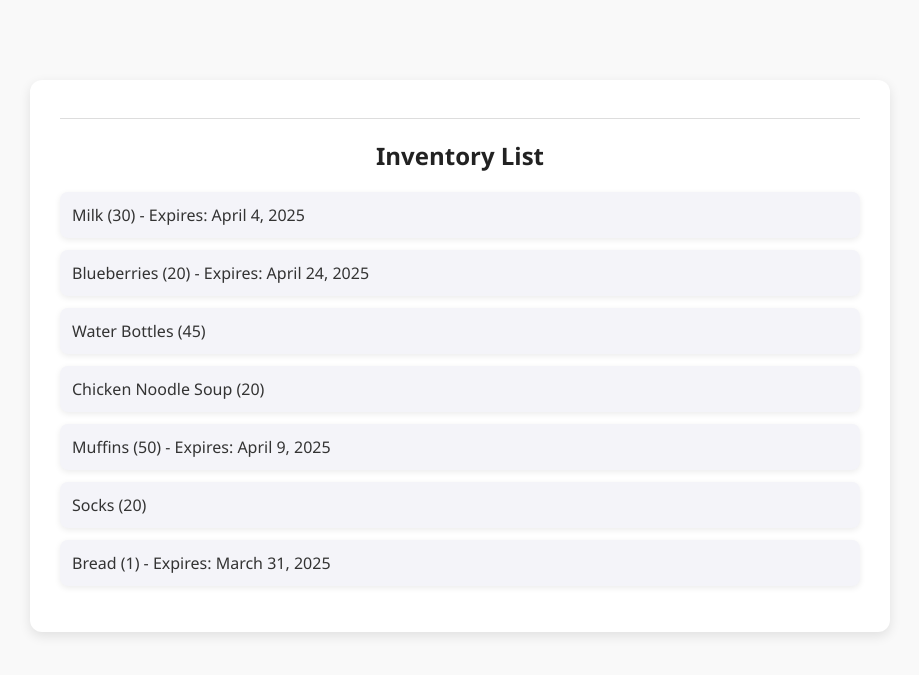
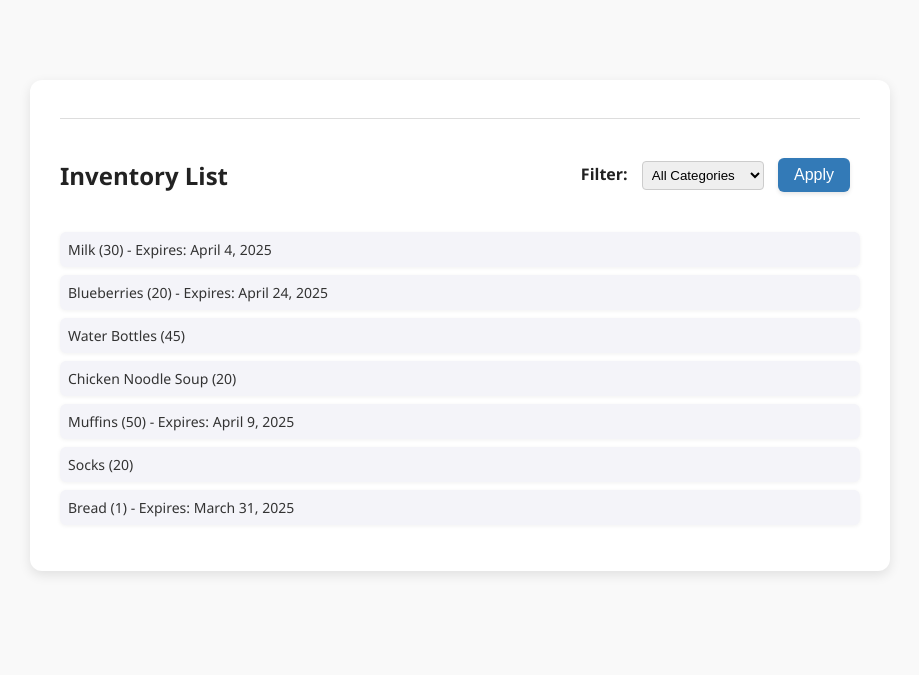
Before and after one commit to tbergdahl/InventoryManagement, a Django app: page /inventory/ in a window 1280 px wide. Shown: the top 675 px of the page, without its empty margins (180-1099 px from the left). Run offline with Django 4.2, Linux system fonts and the light colour scheme; a user stored in the database is signed in; data comes from the database, SQL or seed files in the repository; both versions use the stored data as it was after the commit.

Commit message:
Added filter to the inventory list

```diff
--- a/apps/inventory/forms.py
+++ b/apps/inventory/forms.py
@@ -12,6 +12,7 @@ CATEGORY_CHOICES = (
     ('dairy', 'Dairy'),
     ('fresh', 'Fresh Produce'),
     ('frozen', 'Frozen Foods'),
+    ('other', 'Other'),
     ('snacks', 'Snacks'),
     ('supplies', 'Supplies'),
 )
--- a/apps/inventory/static/css/inventory_home.css
+++ b/apps/inventory/static/css/inventory_home.css
@@ -33,20 +33,18 @@ ul {
 }
 
 ul li {
-    padding: 12px;
+    padding: 8px;
     background-color: #f4f4f9;
-    border-radius: 8px;
-    margin-bottom: 12px;
-    box-shadow: 0 2px 6px rgba(0,0,0,0.08);
+    border-radius: 6px;
+    margin-bottom: 8px;
+    box-shadow: 0 1px 4px rgba(0,0,0,0.06);
     display: flex;
     justify-content: space-between;
     align-items: center;
 }
 
-/* Inventory item text */
 ul li span {
-    font-size: 16px;
-    color: #333;
+    font-size: 14px;
 }
 
 /* Delete button styles */
@@ -143,3 +141,46 @@ hr {
 .create-button-wrapper a:hover {
     background-color: #286090;
 }
+
+/* Header row to align the title and filter form */
+.header-row {
+    display: flex;
+    justify-content: space-between;
+    align-items: center;
+    margin-bottom: 20px;
+}
+
+/* Filter form styles */
+.filter-form {
+    display: flex;
+    align-items: center;
+}
+
+.filter-form label {
+    margin-right: 10px;
+    font-weight: bold;
+    color: #222;
+}
+
+.filter-form select {
+    padding: 5px;
+    border: 1px solid #ccc;
+    border-radius: 4px;
+    margin-right: 10px;
+}
+
+.filter-form button {
+    padding: 8px 16px;
+    background-color: #337ab7;
+    color: white;
+    border: none;
+    border-radius: 6px;
+    font-size: 16px;
+    transition: background-color 0.2s ease;
+    cursor: pointer;
+    margin-right: 10px;
+}
+
+.filter-form button:hover {
+    background-color: #286090;
+}
--- a/apps/inventory/templates/inventory_home.html
+++ b/apps/inventory/templates/inventory_home.html
@@ -9,7 +9,28 @@
 <body>
 <div class="container">
     <hr>
-    <h2>Inventory List</h2>
+    <!-- Header Row with Inventory Title and Filter Button -->
+    <div class="header-row">
+        <h2>Inventory List</h2>
+        <div class="filter-form">
+            <form method="GET">
+                 <label for="category_filter">Filter:</label>
+                 <select id="category_filter" name="category">
+                      <option value="" {% if not selected_category %}selected{% endif %}>All Categories</option>
+                      <option value="bakery" {% if selected_category == 'bakery' %}selected{% endif %}>Bakery</option>
+                      <option value="beverages" {% if selected_category == 'beverages' %}selected{% endif %}>Beverages</option>
+                      <option value="canned" {% if selected_category == 'canned' %}selected{% endif %}>Canned Goods</option>
+                      <option value="dairy" {% if selected_category == 'dairy' %}selected{% endif %}>Dairy</option>
+                      <option value="fresh" {% if selected_category == 'fresh' %}selected{% endif %}>Fresh Produce</option>
+                      <option value="frozen" {% if selected_category == 'frozen' %}selected{% endif %}>Frozen Foods</option>
+                      <option value="snacks" {% if selected_category == 'snacks' %}selected{% endif %}>Snacks</option>
+                      <option value="supplies" {% if selected_category == 'supplies' %}selected{% endif %}>Supplies</option>
+                 </select>
+                 <button type="submit">Apply</button>
+            </form>
+        </div>
+    </div>
+
     <ul>
         {% for item in items %}
             <li>
@@ -40,8 +61,7 @@
             <a href="{% url 'create_item' %}">Create a new item</a>
         </div>
     </div>
-{% endif %}
-
+    {% endif %}
 </div>
 </body>
 </html>
--- a/apps/inventory/views.py
+++ b/apps/inventory/views.py
@@ -5,10 +5,16 @@ from .models import PerishableInventoryItem, NonPerishableInventoryItem, Invento
 
 # 'load' function
 def inventory_main_page(request):
-    # Order items with the most recent id first
-    items = InventoryItem.objects.all().order_by('-id')
-    return render(request, 'inventory_home.html', {'is_admin': request.user.isAdmin(), 'items': items})
-
+    category_filter = request.GET.get('category', '')
+    if category_filter:
+        items = InventoryItem.objects.filter(category=category_filter).order_by('-id')
+    else:
+        items = InventoryItem.objects.all().order_by('-id')
+    return render(request, 'inventory_home.html', {
+        'is_admin': request.user.isAdmin(),
+        'items': items,
+        'selected_category': category_filter,
+    })
 
 def create_inventory_item(request):
     if request.method == 'POST':
```
Also changed, not shown: db.sqlite3.
